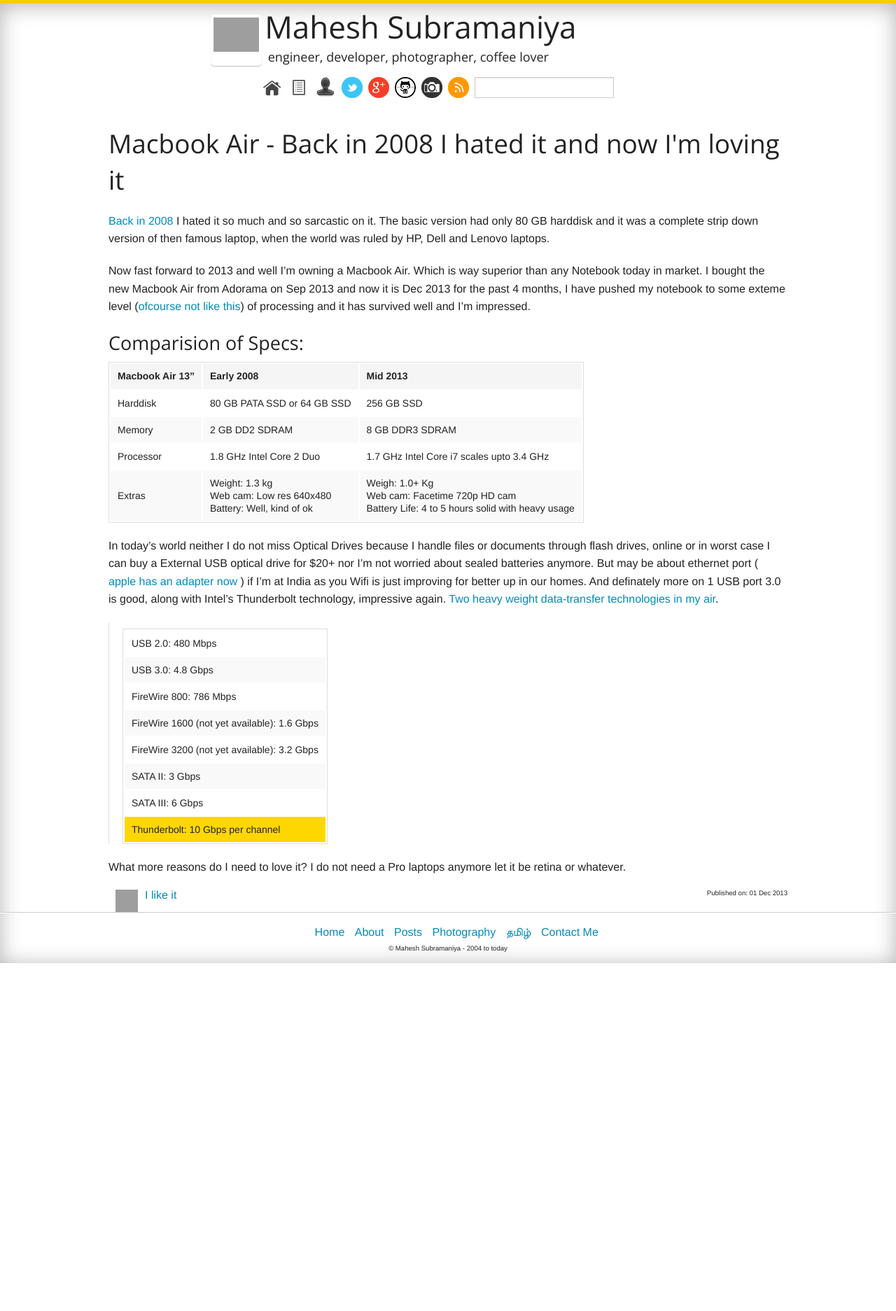
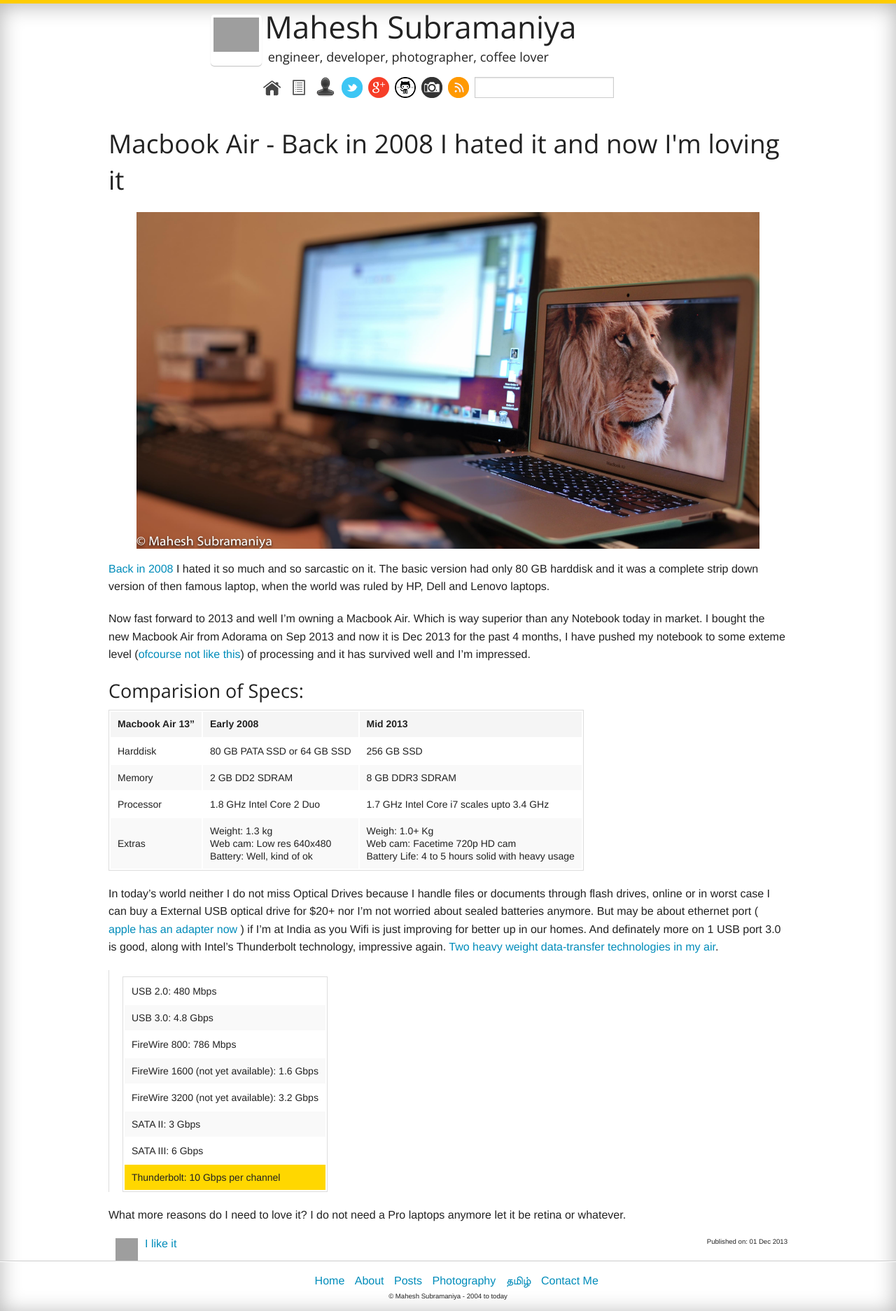
Before and after one commit to maheshsubramaniya/maheshsubramaniya.github.com, a Jekyll site: the page built from _posts/misc/2013-12-01-2008-i-hated-macbookair-now-loving-it.md, in a window 1280 px wide. Shown: the whole page at 70% size. Built offline with Jekyll 4.4.1, drawn with Linux system fonts in a browser that asks for light colours; Markdown is read by kramdown in place of the engine named in the settings; comment, search, counter and statistics services are not loaded; before the commit the page ends 1376 px from its top, so only the background shows below that; grey boxes are pictures that could not be loaded.

Commit message:
updated post

```diff
--- a/_posts/misc/2013-12-01-2008-i-hated-macbookair-now-loving-it.md
+++ b/_posts/misc/2013-12-01-2008-i-hated-macbookair-now-loving-it.md
@@ -3,6 +3,10 @@
 title: Macbook Air - Back in 2008 I hated it and now I'm loving it
 categories: ['misc']
 ---
+
+<figure>
+	<img src="/images/2013/macbook-air-2013-1.jpg" alt="Macbook Air 13 2013">
+</figure>
 
 [Back in 2008](/article/why-you-wont-love-macbook-air.html) I hated it so much and so sarcastic on it. The basic version had only 80 GB harddisk and it was a complete strip down version of then famous laptop, when the world was ruled by HP, Dell and Lenovo laptops.
 
```
Also changed, not shown: images/2013/macbook-air-2013-1.jpg (added).
